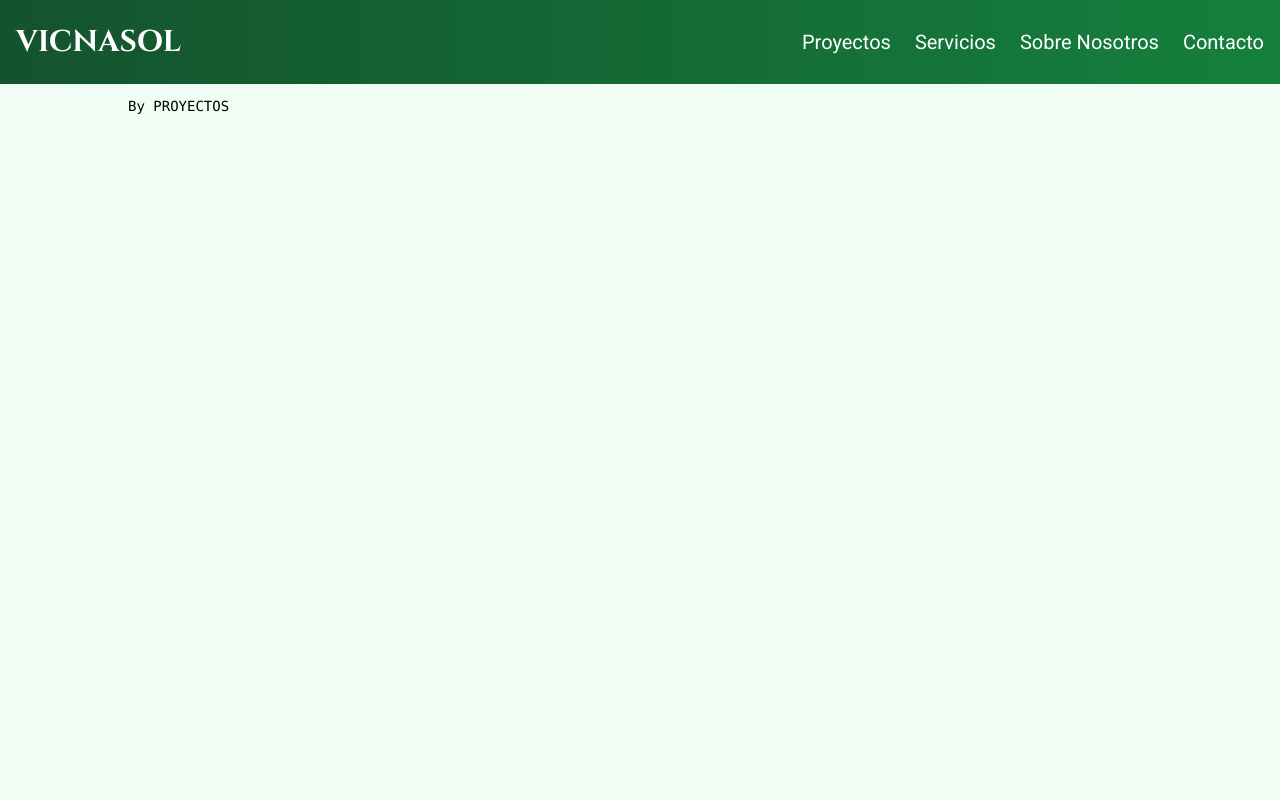
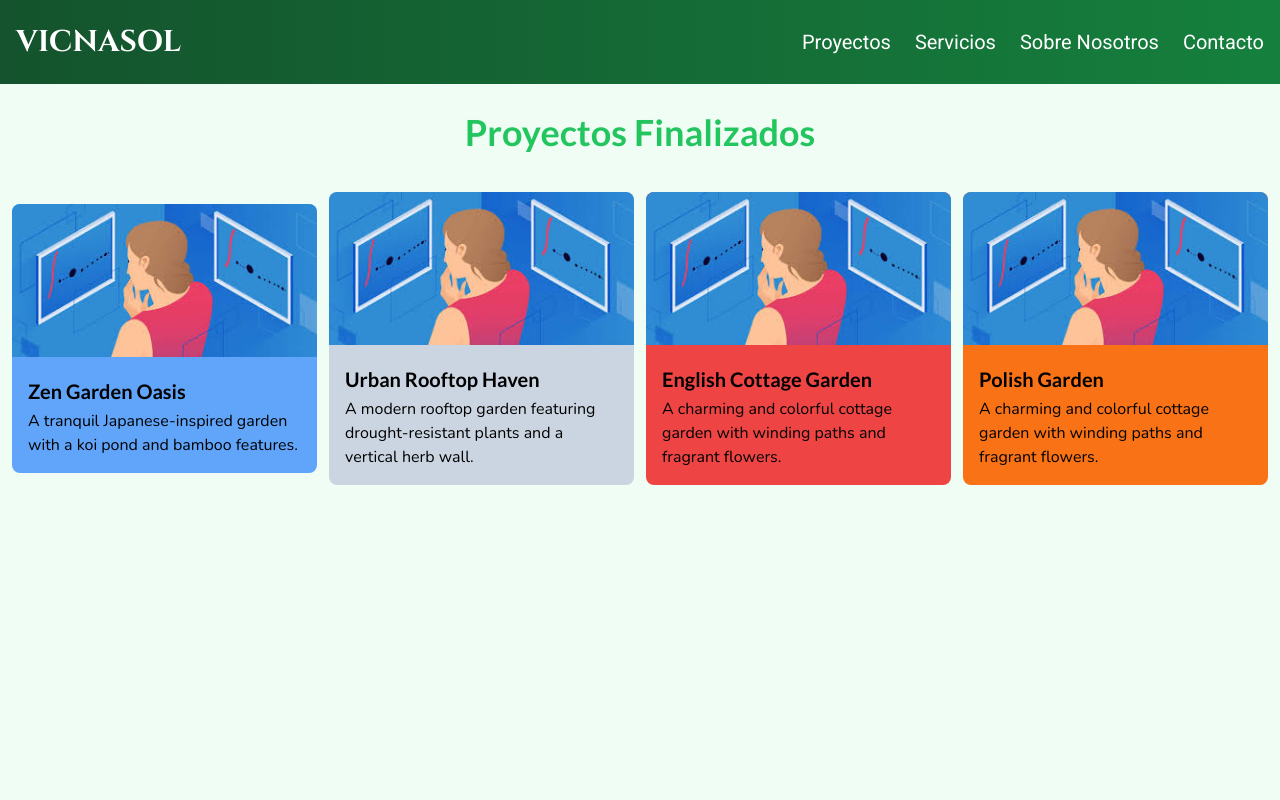
Before and after one commit to Gi4ncarlo/Vicnasol, a Next.js app in the folder vicnasol/: page /pages/Proyectos in a window 1280 px wide. Shown: the top 800 px of the page. Built offline with nearby package versions, Linux system fonts and the light colour scheme.

Commit message:
Pagina Proyectos maquetado

```diff
--- a/vicnasol/src/app/pages/Proyectos/page.tsx
+++ b/vicnasol/src/app/pages/Proyectos/page.tsx
@@ -1,19 +1,83 @@
+import Image from "next/image";
+
 export default function Home() {
-    return (
-      <main className="flex min-h-screen flex-col items-center justify-between p-24">
-        <div className="z-10 w-full max-w-5xl items-center justify-between font-mono text-sm lg:flex">
+  return (
+    <main className="">
+      <div className="">
+        <h1 className="text-green-500 text-center text-xl font-bold font-lato pt-16 lg:text-4xl lg:pt-28">
+          Proyectos Finalizados
+        </h1>
+      </div>
 
-          <div className="fixed bottom-0 left-0 flex h-48 w-full items-end justify-center bg-gradient-to-t from-white via-white dark:from-black dark:via-black lg:static lg:size-auto lg:bg-none">
-            <a
-              className="pointer-events-none flex place-items-center gap-2 p-8 lg:pointer-events-auto lg:p-0"
-              href="https://vercel.com?utm_source=create-next-app&utm_medium=appdir-template&utm_campaign=create-next-app"
-              target="_blank"
-              rel="noopener noreferrer"
-            >
-              By {"PROYECTOS"}
-            </a>
+      <div className="grid grid-cols-1 my-10 sm:grid-cols-2 lg:grid-cols-4 border-s-orange-100 gap-3 m-3 place-items-center">
+        <div className="bg-blue-400 rounded-lg overflow-hidden ">
+          <Image
+            src="/images/prueba.jpg"
+            alt="Imagen proyecto"
+            width={100}
+            height={100}
+            className="w-full"
+          />
+          <div className="p-4">
+            <h2 className="text-base font-lato font-[700] py-1 lg:text-xl">Zen Garden Oasis</h2>
+            <p className="font-nunito text-sm lg:text-base">
+              A tranquil Japanese-inspired garden with a koi pond and bamboo
+              features.
+            </p>
           </div>
         </div>
-      </main>
-    );
-  }
+        <div className="bg-slate-300 rounded-lg overflow-hidden">
+          <Image
+            src="/images/prueba.jpg"
+            alt="Imagen proyecto"
+            width={100}
+            height={100}
+            className="w-full"
+          />
+          <div className="p-4">
+          <h2 className="text-base font-lato font-[700] py-1 lg:text-xl">Urban Rooftop Haven</h2>
+          <p className="font-nunito text-sm lg:text-base">
+            A modern rooftop garden featuring drought-resistant plants and a
+            vertical herb wall.
+          </p>
+          </div>
+
+        </div>
+        <div className="bg-red-500 rounded-lg overflow-hidden">
+          <Image
+            src="/images/prueba.jpg"
+            alt="Imagen proyecto"
+            width={100}
+            height={100}
+            className="w-full"
+          />
+          <div className="p-4">
+          <h2 className="text-base font-lato font-[700] py-1 lg:text-xl">English Cottage Garden</h2>
+          <p className="font-nunito text-sm lg:text-base">
+            A charming and colorful cottage garden with winding paths and
+            fragrant flowers.
+          </p>
+          </div>
+
+        </div>
+        <div className="bg-orange-500 rounded-lg overflow-hidden">
+          <Image
+            src="/images/prueba.jpg"
+            alt="Imagen proyecto"
+            width={100}
+            height={100}
+            className="w-full"
+          />
+          <div className="p-4">
+          <h2 className="text-base font-lato font-[700] py-1 lg:text-xl">Polish Garden</h2>
+          <p className="font-nunito text-sm lg:text-base">
+            A charming and colorful cottage garden with winding paths and
+            fragrant flowers.
+          </p>
+          </div>
+
+        </div>
+      </div>
+    </main>
+  );
+}
```
